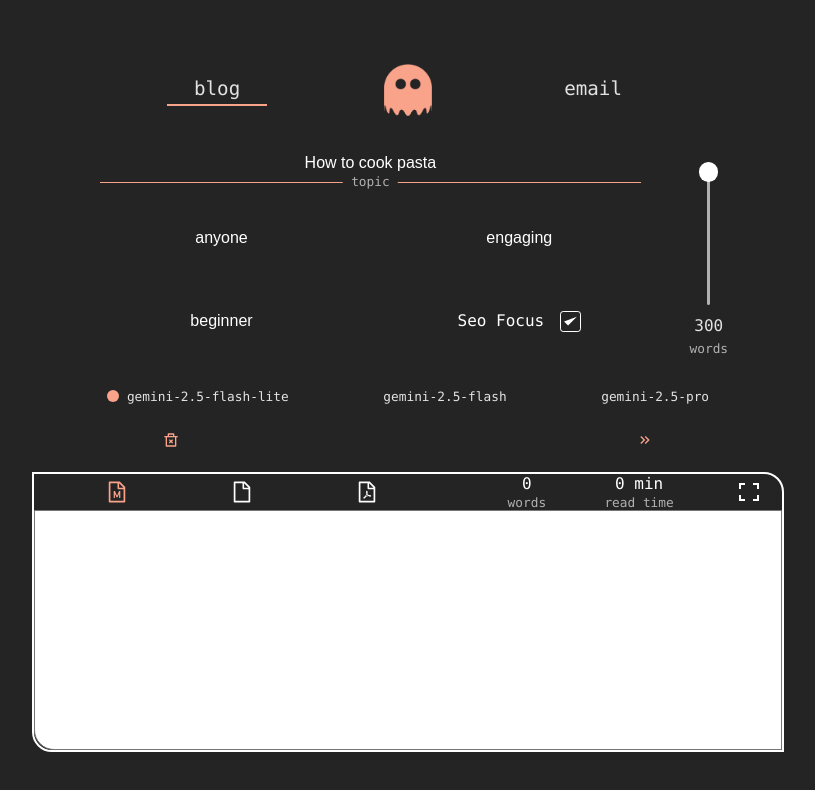
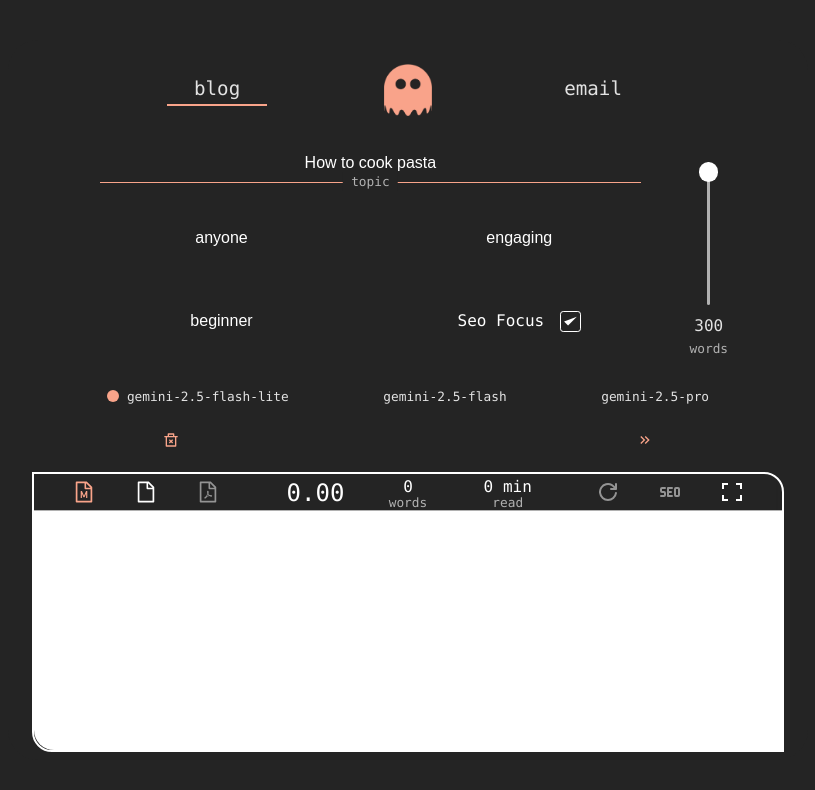
Before and after one commit to andreberezin/prompt-fiction, a React (Vite) app in the folder client/: page / in a window 1280 px wide. Shown: the top 790 px of the page, without its empty margins (232-1047 px from the left). Built offline with nearby package versions, Linux system fonts and the light colour scheme.

Commit message:
added pdf generation and other stuff

```diff
--- a/client/src/components/Output.tsx
+++ b/client/src/components/Output.tsx
@@ -5,6 +5,9 @@ import type OutputType from "../types/output.ts"
 import {AiOutlineCopy, AiOutlineFile, AiOutlineFileMarkdown, AiOutlineFilePdf} from "react-icons/ai";
 import {useState} from "react";
 import {RiFullscreenExitFill, RiFullscreenFill} from "react-icons/ri";
+import axios from "axios";
+import {SEOkeywords} from "./SEOkeywords.tsx";
+import {TbReload, TbSeo} from "react-icons/tb";
 
 interface OutputProps {
     output: OutputType;
@@ -13,9 +16,17 @@ interface OutputProps {
     error: string;
     showForm: boolean;
     setShowForm: React.Dispatch<React.SetStateAction<boolean>>;
+    generationTime: number;
+    setError: React.Dispatch<React.SetStateAction<string>>;
+    isTextEdited: boolean;
+    setIsTextEdited: React.Dispatch<React.SetStateAction<boolean>>;
+    // eslint-disable-next-line @typescript-eslint/no-unsafe-function-type
+    updateOutput: Function;
+    showCEO: boolean;
+    setShowCEO: React.Dispatch<React.SetStateAction<boolean>>;
 }
 
-export default function Output({output, setOutput, loadingState, error, showForm, setShowForm}: OutputProps) {
+export default function Output({output, setOutput, loadingState, error, showForm, setShowForm, generationTime, setError, isTextEdited, setIsTextEdited, updateOutput, showCEO, setShowCEO}: OutputProps) {
     const [copyText, setCopyText] = useState<string>("Copy");
 
     const [currentFormat, setCurrentFormat] = useState<{markdown: boolean, plainText: boolean}>({markdown: true, plainText: false});
@@ -38,29 +49,45 @@ export default function Output({output, setOutput, loadingState, error, showForm
         setCurrentFormat({ ...currentFormat, [key]: !currentFormat[key] });
     }
 
-    // function recountWords() {
+    const downloadPdf= async () => {
+
+        try {
+            const response = await axios.post('api/blog/pdf', output, {responseType: 'blob'});
+
+            const contentDisposition = response.headers['content-disposition'];
+            let fileName = 'Ghostwriter_blogPost.pdf';
+
+            if (contentDisposition) {
+                const fileNameMatch = contentDisposition.match(/filename="?(.+)"?/);
+                if (fileNameMatch && fileNameMatch.length > 1) {
+                    fileName = fileNameMatch[1];
+                }
+            }
+
+            // Create a temporary download link
+            const blob = new Blob([response.data], { type: "application/pdf" });
+            const url = URL.createObjectURL(blob);
+            const link = document.createElement('a');
+            link.href = url;
+            link.setAttribute('download', fileName);
+            document.body.appendChild(link);
+            link.click();
+
+            // cleanup
+            link.remove();
+            URL.revokeObjectURL(url);
+        } catch (err: unknown) {
+            console.error(`Unexpected error: ${err}`);
+            setError(`${err}`)
+        }
+    }
+
+
+
+    // todo update word count live
+    // const updateWordCount = () => {
+    //     for () {
     //
-    // }
-
-    // function handleChange(e: React.ChangeEvent<HTMLTextAreaElement>) {
-    //     const newValue = e.target.value;
-    //
-    //     if (currentFormat === "markdown") {
-    //         setOutput({
-    //             ...output,
-    //             exportFormats: {
-    //                 markdown: newValue,
-    //                 plainText: newValue.replace(/[*_#`>~\-]/g, ""), // crude Markdown stripper
-    //             },
-    //         });
-    //     } else {
-    //         setOutput({
-    //             ...output,
-    //             exportFormats: {
-    //                 plainText: newValue,
-    //                 markdown: newValue, // just mirror for now
-    //             },
-    //         });
     //     }
     // }
 
@@ -70,8 +97,8 @@ export default function Output({output, setOutput, loadingState, error, showForm
             className={`${error ? "error" : loadingState ? "loading" : ""} ${!showForm ? "fullscreen" : ""}`}
             tabIndex={0}
         >
+            <div id='upper-container'>
                 <div id='format-container'>
-                <div id='buttons-container'>
                     <button
                         id='markdown-button'
                         data-tooltip='Markdown'
@@ -93,26 +120,56 @@ export default function Output({output, setOutput, loadingState, error, showForm
                     <button
                         id='pdf-download-button'
                         data-tooltip='Download pdf'
-                        disabled={loadingState}
-                        className={`hover-icon-button`}
-                        // onClick={downloadPdf}
+                        disabled={loadingState || !output.exportFormats.pdfReady}
+                        className={`hover-icon-button ${!output.exportFormats.pdfReady ? "disabled" : ""}`}
+                        onClick={downloadPdf}
                     >
                         <AiOutlineFilePdf className='icon'/>
                     </button>
                 </div>
 
+                {/*<div id='timer-container'>*/}
+                {/*    <div className='data'>*/}
+                {/*        <p id='value'>{generationTime || 0}</p>*/}
+                {/*        <p id='text'>generation time</p>*/}
+                {/*    </div>*/}
+                {/*</div>*/}
+
                 {/*todo update word count when content is edited*/}
                 <div id='metadata-container'>
                     <div className='data'>
-                        <p id='value'>{output.metadata?.wordCount || 0}</p>
-                        <p id='text'>words</p>
+                        <p className='value' id='generation-timer'>{generationTime > 0 ? generationTime / 1000 : "0.00"}</p>
+                        {/*<p className='text'>gen</p>*/}
                     </div>
                     <div className='data'>
-                        <p id='value'>{output.metadata?.estimatedReadTime || "0 min"}</p>
-                        <p id='text'>read time</p>
+                        <p className='value'>{output.metadata?.wordCount || 0}</p>
+                        <p className='text'>words</p>
+                    </div>
+                    <div className='data'>
+                        <p className='value'>{output.metadata?.estimatedReadTime || "0 min"}</p>
+                        <p className='text'>read</p>
                     </div>
                 </div>
 
+                <div id='button-container'>
+                    <button
+                        id='refresh-button'
+                        data-tooltip='Update'
+                        className={`hover-icon-button ${!isTextEdited? "disabled" : "flash"}`}
+                        disabled={!isTextEdited}
+                        onClick={() => updateOutput()}
+                    >
+                        <TbReload className='icon'/>
+                    </button>
+                    <button
+                        id='seo-button'
+                        data-tooltip='SEO keywords'
+                        className={`hover-icon-button ${output.metadata.seoKeywords.length === 0 ? "disabled" : ""} ${showCEO ? "active" : ""}`}
+                        disabled={output.metadata.seoKeywords.length === 0}
+                        onClick={() => setShowCEO(!showCEO)}
+                    >
+                        <TbSeo className='icon'/>
+                    </button>
                     <button
                         id='fullscreen-button'
                         data-tooltip='Fullscreen'
@@ -125,6 +182,11 @@ export default function Output({output, setOutput, loadingState, error, showForm
                     </button>
                 </div>
 
+            </div>
+
+            <div
+                id='lower-container'
+            >
                 <div id='textareas-container'>
                     {currentFormat.markdown &&
 
@@ -134,30 +196,16 @@ export default function Output({output, setOutput, loadingState, error, showForm
                         <textarea
 							id='markdown-text'
 							className={`output-text ${error ? "error" : (loadingState ? "loading" : "")}`}
-                            // value={error !== "" ? error : (output.exportFormats?.markdown ? output.exportFormats.markdown : "") || ""}
-                            // value={error ? error : currentOutputContent}
-                            // value={error ? error : output.exportFormats?.markdown || ""}
-							value={
-                                error
-                                    ? error
-                                    : (
-                                        output.exportFormats?.markdown || ""
-                                    ) +
-                                    (
-                                        output.metadata?.seoKeywords?.length
-                                            ? `\n\nSeo keywords:\n${output.metadata.seoKeywords}`
-                                            : ""
-                                    )
+							value={error ? error : (output.exportFormats.markdown ? output.exportFormats.markdown : "")}
+							readOnly={error !== ""}
+							onChange={(e) => {
+                                setOutput({ ...output, exportFormats: { ...output.exportFormats, markdown: e.target.value } });
+                                setIsTextEdited(true);
                             }
-                            readOnly={error !== ""}
-                            // onChange={(e) =>
-                            //     setOutput({...output, title: e.target.value })
-                            // }
-                            onChange={(e) =>
-                                setOutput({ ...output, exportFormats: { ...output.exportFormats, markdown: e.target.value } })
+
                             }
-                        >
-                </textarea>
+						/>
+
 							<button
 								id='copy-button'
 								className='hover-icon-button'
@@ -174,28 +222,21 @@ export default function Output({output, setOutput, loadingState, error, showForm
                             <textarea
 								id='plainText-text'
 								className={`output-text ${error ? "error" : (loadingState ? "loading" : "")}`}
-                                // value={error !== "" ? error : (output.exportFormats?.markdown ? output.exportFormats.markdown : "") || ""}
-								value={
-                                    error
-                                        ? error
-                                        : (
-                                            output.exportFormats?.plainText || ""
-                                        ) +
-                                        (
-                                            output.metadata?.seoKeywords?.length
-                                                ? `\n\nSeo keywords:\n${output.metadata.seoKeywords}`
-                                                : ""
-                                        )
+								value={error !== "" ? error : (output.exportFormats?.plainText ? output.exportFormats.plainText : "") || ""}
+                                readOnly={true}
+								onChange={(e) =>
+                                    // handleEditSection()
+                                    setOutput({
+                                        ...output,
+                                        exportFormats: {
+                                            ...output.exportFormats,
+                                            plainText: e.target.value,
+                                            // pdfReady: false,
                                         }
-                                readOnly={error !== ""}
-                                // onChange={(e) =>
-                                //     setOutput({...output, title: e.target.value })
-                                // }
-                                onChange={(e) =>
-                                    setOutput({ ...output, exportFormats: { ...output.exportFormats, plainText: e.target.value } })
+                                    })
                                 }
-                            >
-                </textarea>
+							/>
+
 							<button
 								id='copy-button'
 								className='hover-icon-button'
@@ -206,6 +247,10 @@ export default function Output({output, setOutput, loadingState, error, showForm
 							</button>
 						</div>
                     }
+                    {/* todo make SEO keywords toggleable */}
+                    {showCEO && <SEOkeywords keywords={output.metadata?.seoKeywords} />}
+                </div>
+                {/*<OutputSideMenu/>*/}
             </div>
         </div>
     )
--- a/client/src/styles/output.scss
+++ b/client/src/styles/output.scss
@@ -11,6 +11,7 @@
   color: white;
   border-radius: 0 20px 0 20px;
   border: 2px solid white;
+  position: relative;
   //border: 2px solid white;
   //transition: all 0.1s ease-in-out;
 
@@ -39,7 +40,7 @@
     border-color: variables.$accent-color;
   }
 
-  #format-container {
+  #upper-container {
     width: 100%;
     height: 15%;
     display: flex;
@@ -47,24 +48,35 @@
     justify-content: space-around;
     flex-direction: row;
 
-    #fullscreen-button {
-    }
-
-    #buttons-container {
+    div {
       display: flex;
       align-items: center;
       justify-content: space-around;
       flex-direction: row;
-      width: 50%;
+      //flex: 1;
+      //gap: 2rem;
+    }
+
+    #button-container {
+      width: 30%;
+      justify-content: space-evenly;
+      align-items: flex-end;
+      button {
+
+      }
+    }
+
+    #fullscreen-button {
+    }
+
+    #format-container {
+      width: 30%;
+      justify-content: space-evenly;
+      align-items: flex-start;
     }
 
     #metadata-container {
-      display: flex;
-      align-items: center;
-      justify-content: space-around;
-      flex-direction: row;
-      width: 30%;
-
+      width: 40%;
 
       .data {
         @include mixins.flex-centered;
@@ -75,8 +87,8 @@
         white-space: nowrap;
 
         p {
+          @include mixins.flex-centered;
           height: fit-content;
-          @include mixins.flex-centered;
           width: 100%;
           -webkit-user-select: none; /* Safari */
           -moz-user-select: none; /* Firefox */
@@ -84,14 +96,21 @@
           user-select: none; /* Standard */
         }
 
-        #value {
+        .value {
           position: absolute;
-          top: -20px;
+          top: -17px; // absolutely ridiculous styling
           left: 50%;
           transform: translateX(-50%);
+
+          &#generation-timer {
+            display: inline-block;
+            min-width: 3ch;
+            text-align: center;
+            font-size: 1.5rem;
+          }
         }
 
-        #text {
+        .text {
           font-size: 0.8rem;
           color: variables.$placeholder-color;
           position: absolute;
@@ -102,9 +121,14 @@
       }
     }
   }
+  #lower-container {
+    width: 100%;
+    height: 100%;
+    @include mixins.flex-centered;
+    flex-direction: row;
 
     #textareas-container {
-    width: 100%;
+      flex: 1;
       height: 100%;
       @include mixins.flex-centered;
       flex-direction: row;
@@ -118,16 +142,30 @@
         border-radius: 0 0 0 20px;
         position: relative;
 
-      &:only-child {
-        width: 100%;
+        //&:only-child {
+        //  width: 100%;
+        //}
+        //
+        //&:not(:only-child) {
+        //  width: 50%;
+        //}
+        //
+        //&:nth-child(2),
+        //&:nth-child(3){
+        //  border-radius: 0;
+        //}
+
+        &:not(:nth-child(1)) {
+          border-radius: 0;
         }
 
-      &:not(:only-child) {
-        width: 50%;
+        > :first-child,
+        > :nth-child(2) {
+          flex: 1; // take remaining space equally
         }
 
-      &:nth-child(2) {
-        border-radius: 0;
+        > :first-child {
+          border-radius: 0 0 0 20px;
         }
 
         #copy-button {
@@ -137,11 +175,22 @@
         .output-text {
           resize: none;
           width: 100%;
+          max-width: 100%;
           height: 100%;
-        padding: 0.75rem;
+          padding: 0.75rem 0.75rem 4rem 0.75rem;
           outline: none;
           border-radius: inherit;
+          border: none;
+          border-top: 1px solid variables.$placeholder-color;
         }
+
+        #plainText-text {
+          cursor: default;
+        }
+      }
+    }
+    > :nth-child(2) {
+      flex: 0 0 3.5rem; // fixed width
     }
   }
 }
```
Lines whose indentation alone changed are shown as unchanged.
